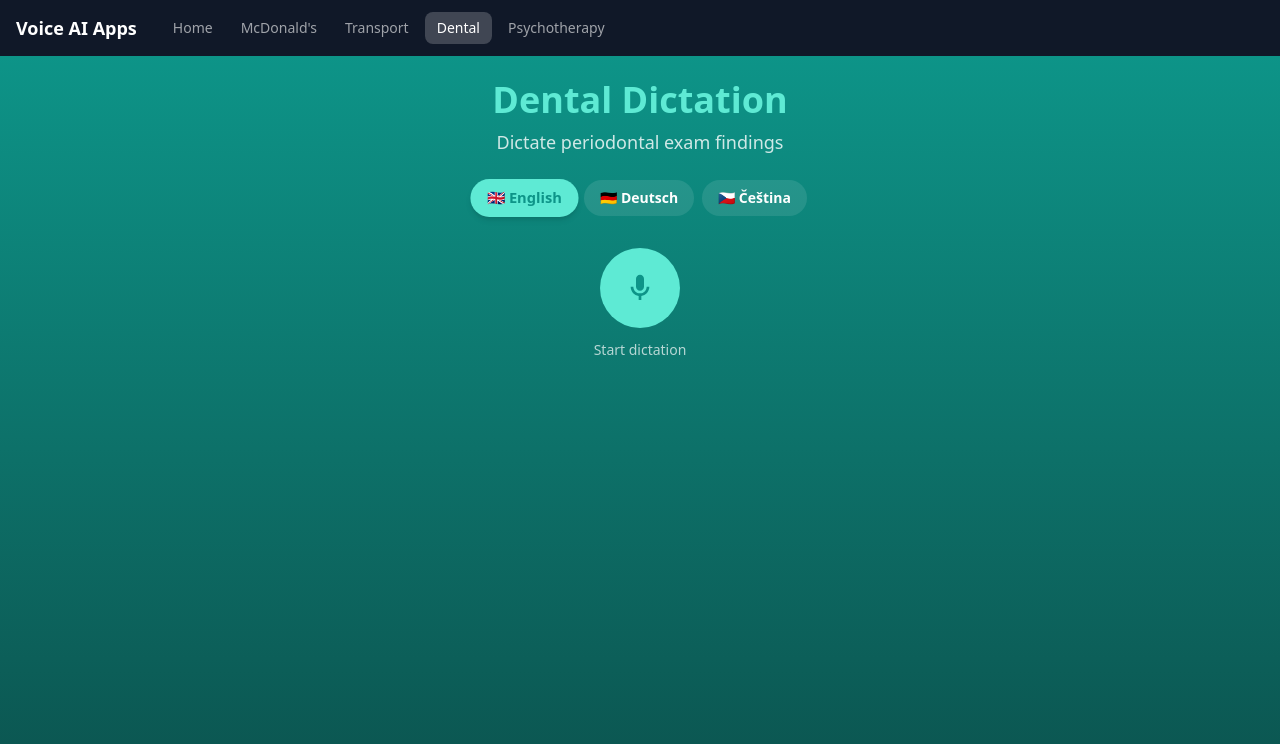
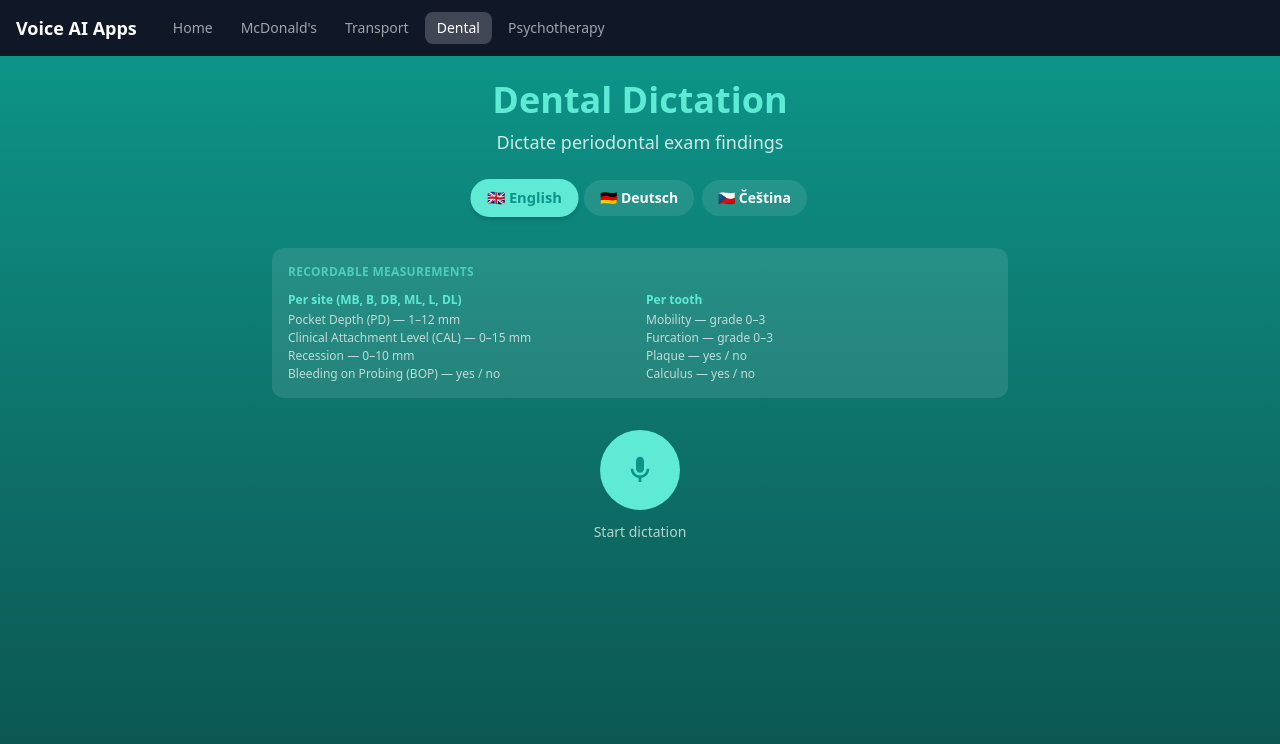
Before and after one commit to Daniel-Sedlacek/awesome-voice-ai-apps, a Vue app in the folder frontend/: page /dental in a window 1280 px wide. Shown: the top 744 px of the page. Built offline with nearby package versions, Linux system fonts and the light colour scheme; no server answers.

Commit message:
feat: Add example dictation and recordable measurements to DentalApp, enhancing user guidance and interaction during audio recording.

```diff
--- a/frontend/src/apps/dental/DentalApp.vue
+++ b/frontend/src/apps/dental/DentalApp.vue
@@ -1,7 +1,8 @@
 <script setup>
-import { ref, watch } from 'vue'
+import { ref, computed, watch, onMounted } from 'vue'
 import { useAudioRecording } from '@/shared/composables/useAudioRecording'
 import { useDictation } from './composables/useDictation'
+import { dental } from '@/api/client'
 import LanguageSelector from '@/shared/components/LanguageSelector.vue'
 import AudioRecorder from '@/shared/components/AudioRecorder.vue'
 import DentalChart from './components/DentalChart.vue'
@@ -14,6 +15,22 @@ const languages = [
 ]
 
 const locale = ref('en-US')
+const exampleDictations = ref({})
+
+const currentExample = computed(() => exampleDictations.value[locale.value] || '')
+
+onMounted(async () => {
+  try {
+    const data = await dental.getLanguages()
+    const map = {}
+    for (const lang of data.languages) {
+      map[lang.locale] = lang.example_dictation
+    }
+    exampleDictations.value = map
+  } catch {
+    // Non-critical — example dictations simply won't show
+  }
+})
 
 const { isRecording, audioBlob, error: recError, startRecording, stopRecording } = useAudioRecording()
 const { isProcessing, error: apiError, transcription, examData, extractionNotes, processAudio } = useDictation()
@@ -44,6 +61,42 @@ watch(audioBlob, async (blob) => {
           :languages="languages"
           active-class="bg-dental-light text-dental-teal shadow-md scale-105"
         />
+      </div>
+
+      <!-- Example dictation & measurement reference -->
+      <div class="space-y-4">
+        <!-- Example dictation -->
+        <div v-if="currentExample" class="bg-white/10 rounded-xl p-4 text-center">
+          <p class="text-dental-light/70 text-xs font-semibold uppercase tracking-wide mb-2">Example dictation</p>
+          <p class="text-white/80 text-sm italic">{{ currentExample }}</p>
+        </div>
+
+        <!-- Recordable measurements -->
+        <div class="bg-white/10 rounded-xl p-4">
+          <p class="text-dental-light/70 text-xs font-semibold uppercase tracking-wide mb-3">Recordable measurements</p>
+          <div class="grid grid-cols-1 sm:grid-cols-2 gap-3 text-sm">
+            <!-- Per-site measurements -->
+            <div>
+              <p class="text-dental-light font-semibold text-xs mb-1">Per site (MB, B, DB, ML, L, DL)</p>
+              <ul class="text-white/70 text-xs space-y-0.5">
+                <li>Pocket Depth (PD) — 1–12 mm</li>
+                <li>Clinical Attachment Level (CAL) — 0–15 mm</li>
+                <li>Recession — 0–10 mm</li>
+                <li>Bleeding on Probing (BOP) — yes / no</li>
+              </ul>
+            </div>
+            <!-- Per-tooth measurements -->
+            <div>
+              <p class="text-dental-light font-semibold text-xs mb-1">Per tooth</p>
+              <ul class="text-white/70 text-xs space-y-0.5">
+                <li>Mobility — grade 0–3</li>
+                <li>Furcation — grade 0–3</li>
+                <li>Plaque — yes / no</li>
+                <li>Calculus — yes / no</li>
+              </ul>
+            </div>
+          </div>
+        </div>
       </div>
 
       <!-- Recorder -->
```
